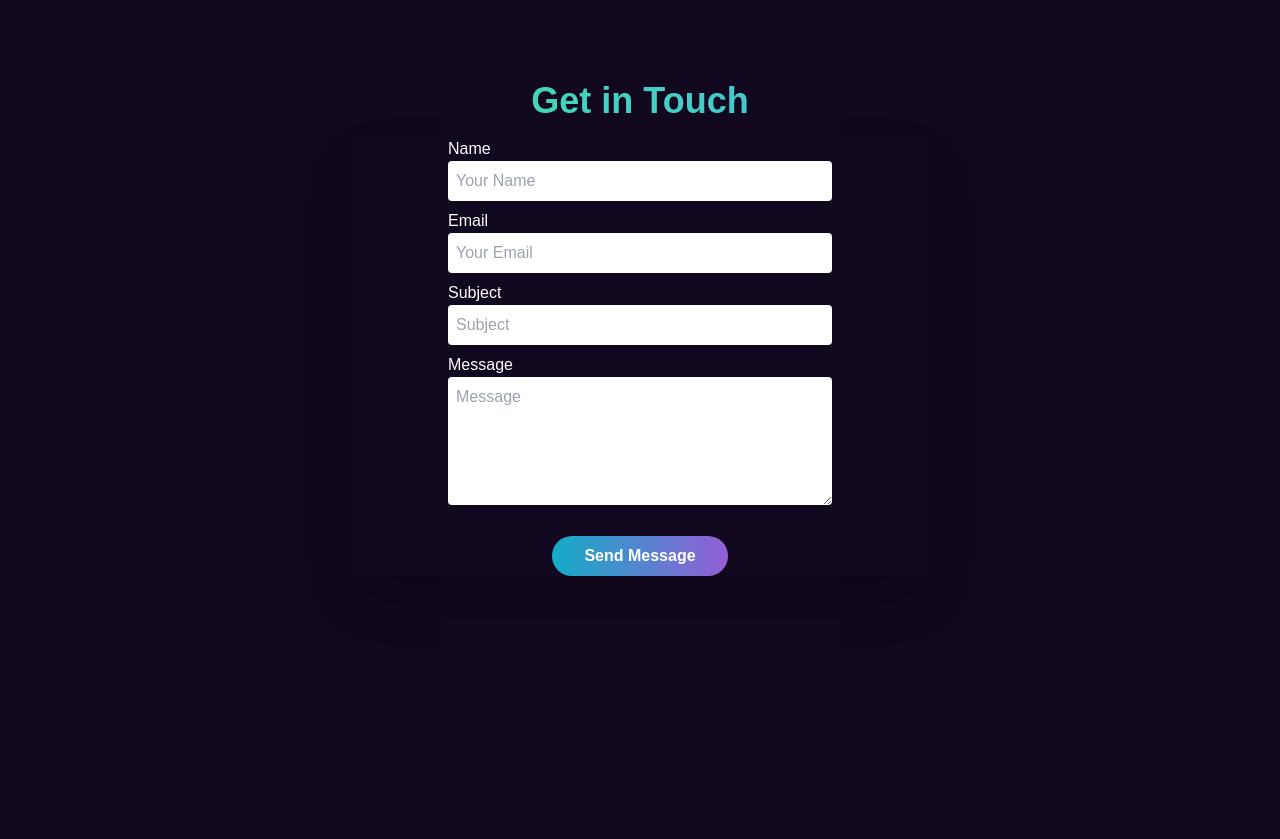
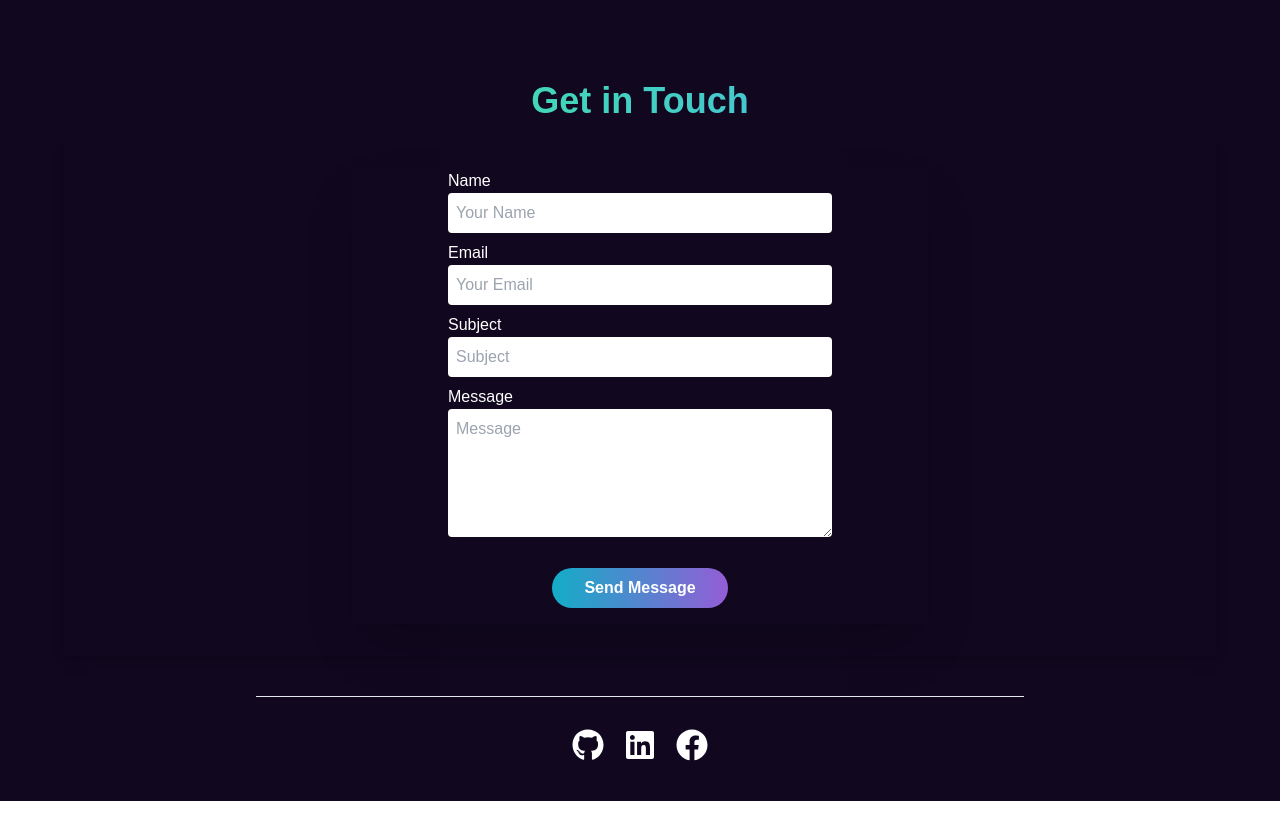
Before and after one commit to TanvirAlamSk/My-Portfolio, a React (Vite) app: page / in a window 1280 px wide. Shown: the part 2700-3539 px from the top of the page. After the commit the page ends 3501 px from the top, so only its background shows below. Built offline with nearby package versions, Linux system fonts and the light colour scheme.

Commit message:
work on footer  section

```diff
--- a/src/App.jsx
+++ b/src/App.jsx
@@ -5,6 +5,7 @@ import Bannar from './components/Home/Bannar'
 import ContactMe from './components/Home/ContactMe'
 import Projects from './components/Home/Projects'
 import Skill from './components/Home/Skill'
+import Footer from './components/shared/Footer'
 import Home from './pages/Home'
 
 
@@ -18,6 +19,7 @@ function App() {
       <Skill></Skill>
       <Projects></Projects>
       <ContactMe></ContactMe>
+      <Footer></Footer>
     </div>
   )
 }
--- a/src/components/Home/ContactMe.jsx
+++ b/src/components/Home/ContactMe.jsx
@@ -3,7 +3,7 @@ const ContactMe = () => {
         <div className="common-style mt-24">
             <h2 className="text-4xl font-semibold mt-10 mb-4 text-center bg-clip-text text-fill-transparent  bg-gradient-to-r from-[#3BF686] to-[#4CA9FF]">Get in Touch</h2>
             <div>
-                <div className="min-h-screen bg-base-200">
+                <div className="py-8 bg-base-200 shadow-lg">
                     <div className="flex-col lg:flex-row-reverse ">
                         <div className="md:w-1/2 mx-auto shadow-2xl bg-base-100">
                             <form className="w-full md:w-2/3 mx-auto">
@@ -35,7 +35,7 @@ const ContactMe = () => {
                                     <br></br>
                                     <textarea type="password" placeholder="Message" className=" w-full h-32 rounded bg-none ps-2 pt-2" required />
                                 </div>
-                                <div className="form-control mt-6 text-center">
+                                <div className="form-control mt-6 text-center pb-4">
                                     <button className='px-8 py-2 rounded-3xl font-semibold bg-gradient-to-r from-[#13ADC7] to-[#945DD6]'>Send  Message</button>
                                 </div>
                             </form>
--- a/src/components/Home/Projects.jsx
+++ b/src/components/Home/Projects.jsx
@@ -5,7 +5,7 @@ import './Projects.css'
 const Projects = () => {
     return (
         <div className="common-style">
-            <h2 className="text-4xl font-semibold my-10 text-center bg-clip-text text-fill-transparent  bg-gradient-to-r from-[#3BF686] to-[#4CA9FF]">My Projects</h2>
+            <h2 className="text-4xl font-semibold my-10 text-center bg-clip-text text-fill-transparent bg-gradient-to-r from-[#3BF686] to-[#4CA9FF]">My Projects</h2>
             <div className="md:mx-10">
                 <div className='flex flex-col md:flex-row justify-between gap-8 mb-20'>
                     <div className='w-full md:w-1/2 h-80 overflow-auto scrollSection'>
--- a/src/components/shared/Footer.jsx
+++ b/src/components/shared/Footer.jsx
@@ -1,7 +1,14 @@
+import { FaGithub, FaLinkedin, FaFacebook } from "react-icons/fa";
 const Footer = () => {
     return (
-        <div>
-            <hr className="text-white w-0.5"></hr>
+        <div className="common-style py-10">
+            <hr className="text-white w-5/6 md:w-2/3 mx-auto font-extrabold"></hr>
+            <div className="flex justify-center gap-5 mt-8">
+                <FaGithub className="w-8 h-8"></FaGithub>
+                <FaLinkedin className="w-8 h-8"></FaLinkedin>
+                <FaFacebook className="w-8 h-8"></FaFacebook >
+            </div>
+            <div></div>
         </div>
     );
 };
```
